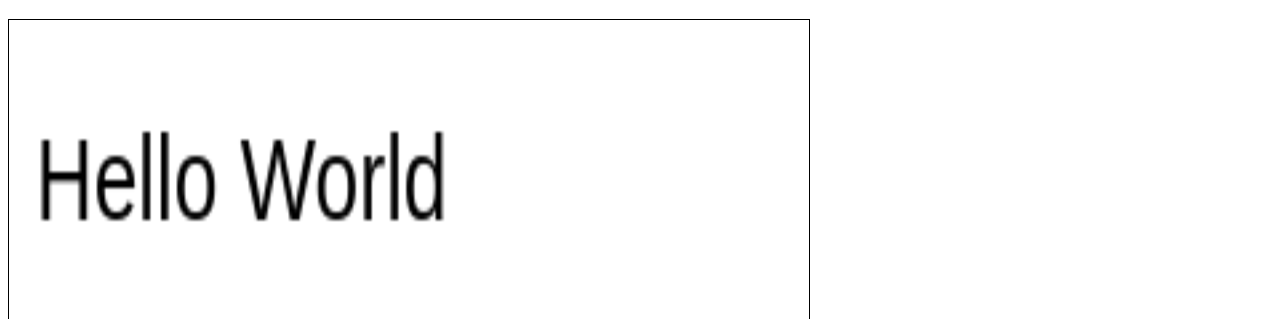
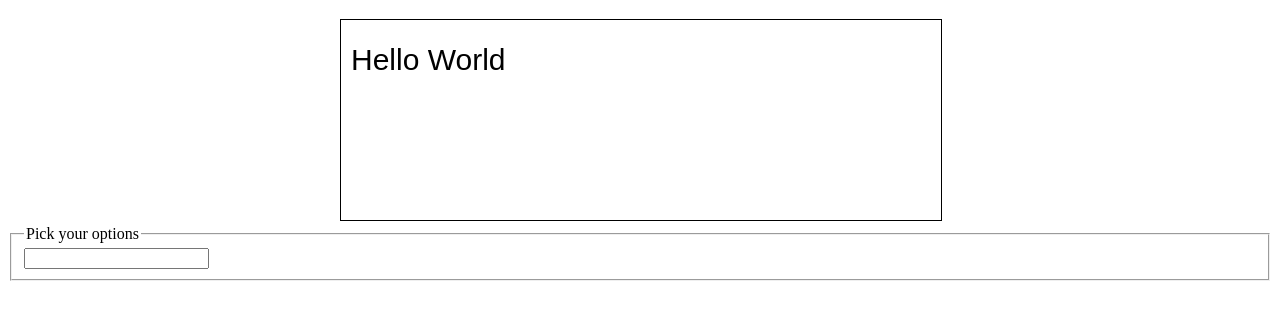
Before and after one commit to Pethaf/tweetShirt, a plain HTML site: page index.html in a window 1280 px wide. Shown: the part 61-380 px from the top of the page. Drawn offline with Linux system fonts and the light colour scheme.

Commit message:
Fix scaling on canvas

```diff
--- a/index.html
+++ b/index.html
@@ -1,14 +1,22 @@
 <!DOCTYPE html>
 <html lang="en">
 <head>
+	<meta charset="utf-8">
 	<link rel="stylesheet" type="text/css" href="style.css">
 	<title>Tweetshirt, if it is worth tweeting it is worth printing</title>
 	<script src="tweetshirt.js"></script>
 </head>
 <body>
 <H1 class="heading1">Design your own shirt</H1>
-<canvas id="canvas">
+<div id="canvasWrapper">
+<canvas id="canvas" width="600px" height="200px">
 </canvas>
-
+</div>
+<form>
+<fieldset>
+	<legend>Pick your options</legend>
+	<input></input>
+</fieldset>
+</form>
 </body>
 </html>
--- a/style.css
+++ b/style.css
@@ -7,11 +7,17 @@ body
 {
 	border: 1px solid black;
 	margin: 0 auto;
-	height: 600px;
-	width:  800px;
+	height: 200px;
+	width:  600px;
 }
 
 .heading1
 {
 	text-align: center;
 }
+
+#canvasWrapper
+{
+	width: 600px;
+	margin: 0 auto;
+}
```
